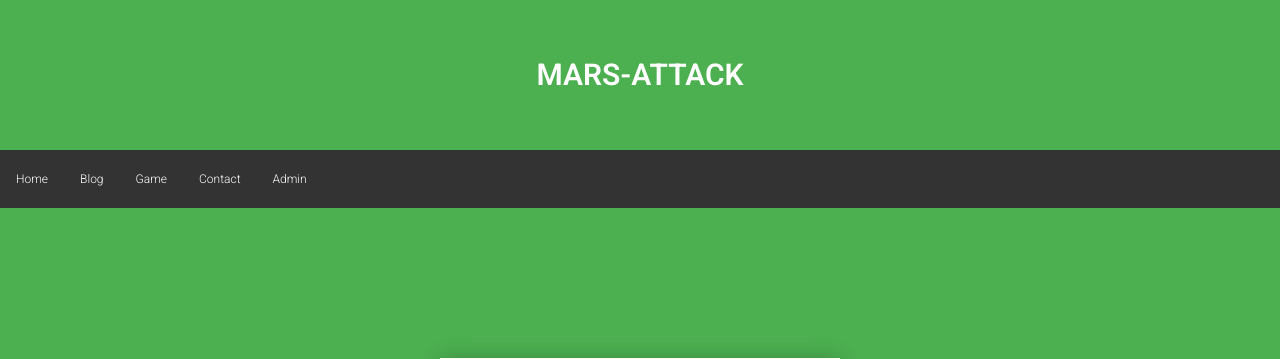
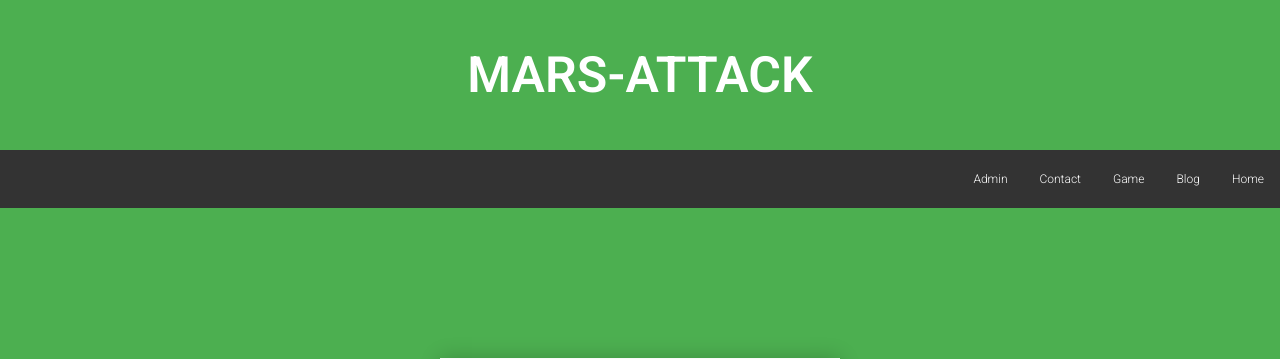
Before and after one commit to altasismail/mars-attack, a PHP site: page / in a window 1280 px wide. Shown: the top 359 px of the page. Run offline with PHP 8.4, Linux system fonts and the light colour scheme.

Commit message:
merveeee

```diff
--- a/assets/css/style.css
+++ b/assets/css/style.css
@@ -144,9 +144,8 @@ fieldset {
 }
 .mervetitle {padding: 60px;
              text-align: center;
-
              color: white;
-  font-size: 30px;
+             font-size: 50px;
 
 }
 
@@ -158,10 +157,10 @@ ul { list-style-type: none;
 
 }
 li {
-  float: left;
+  float:right;
 }
 
-li a { text-align: center;
+li a {
        display: block;
        color: white;
        text-align: center;
@@ -169,6 +168,5 @@ li a { text-align: center;
        text-decoration: none;
 
 }
-li a:hover {
-  background-color: #111;
+li a:hover { background-color: #111;
 }
```
Lines whose indentation alone changed are shown as unchanged.
